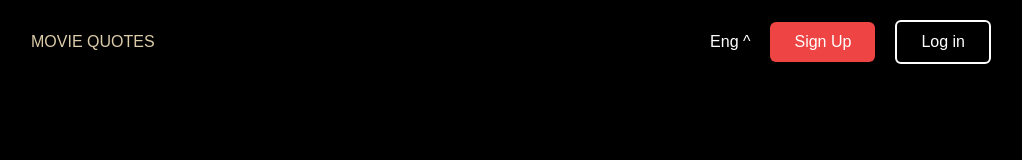
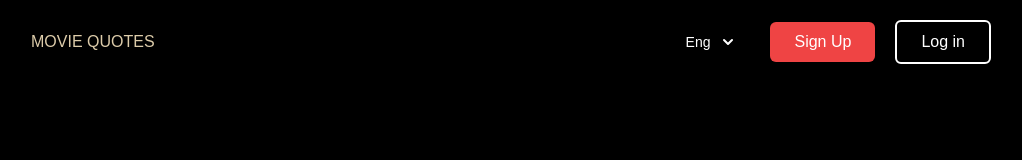
Before and after one commit to Pickle99/Epic-Movie-Quotes-Front, a Vue app: page / in a window 1280 px wide. Shown: the top 160 px of the page, without its empty margins (129-1151 px from the left). Built offline with nearby package versions, Linux system fonts and the light colour scheme; what @vee-validate/i18n would draw is missing.

Commit message:
refactor: change dropdown for language changing

```diff
--- a/src/components/LandingComponent.vue
+++ b/src/components/LandingComponent.vue
@@ -4,7 +4,32 @@
       <div><h1 class="text-[#DDCCAA]">MOVIE QUOTES</h1></div>
 
       <div class="flex text-white items-center">
-        <div><p>Eng ^</p></div>
+        <!--        <div><p>Eng ^</p></div>-->
+        <div>
+          <div
+            class="inline-flex justify-center w-full rounded-md shadow-sm px-4 py-2 text-sm font-medium text-white hover:bg-gray-50 hover:text-black focus:outline-none focus:ring-2 focus:ring-offset-2 focus:ring-offset-gray-100 focus:ring-indigo-500"
+          >
+            <h1>Eng</h1>
+            <svg
+              class="-mr-1 ml-2 h-5 w-5"
+              xmlns="http://www.w3.org/2000/svg"
+              viewBox="0 0 20 20"
+              fill="currentColor"
+              aria-hidden="true"
+            >
+              <path
+                fill-rule="evenodd"
+                d="M5.293 7.293a1 1 0 011.414 0L10 10.586l3.293-3.293a1 1 0 111.414 1.414l-4 4a1 1 0 01-1.414 0l-4-4a1 1 0 010-1.414z"
+                clip-rule="evenodd"
+              />
+            </svg>
+          </div>
+          <div class="hidden">
+            <h1>Geo</h1>
+            <h1>Eng</h1>
+          </div>
+        </div>
+
         <RouterLink
           class="mx-5 bg-red-500 px-6 py-2 rounded-md"
           :to="{ name: 'register' }"
```
